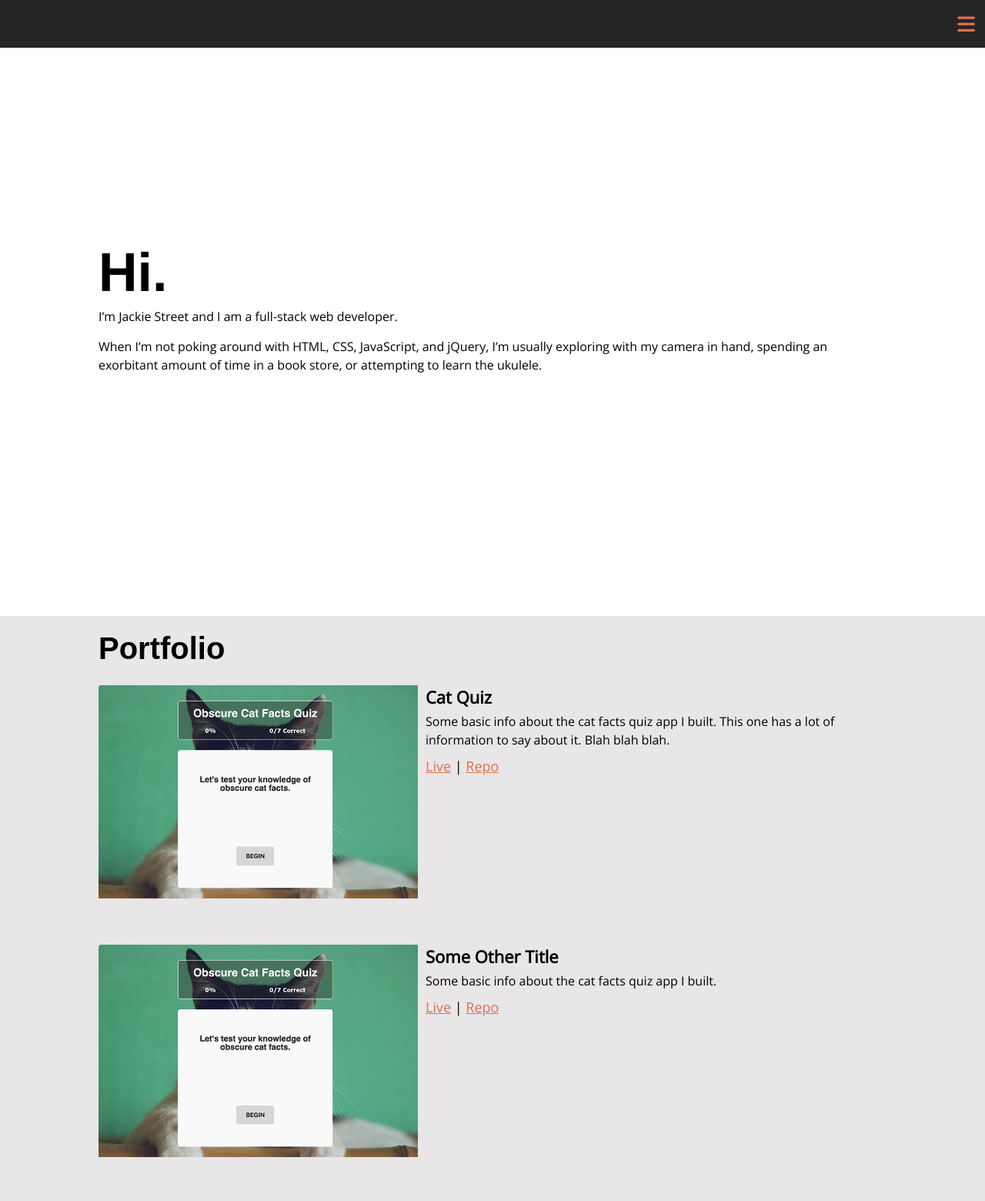
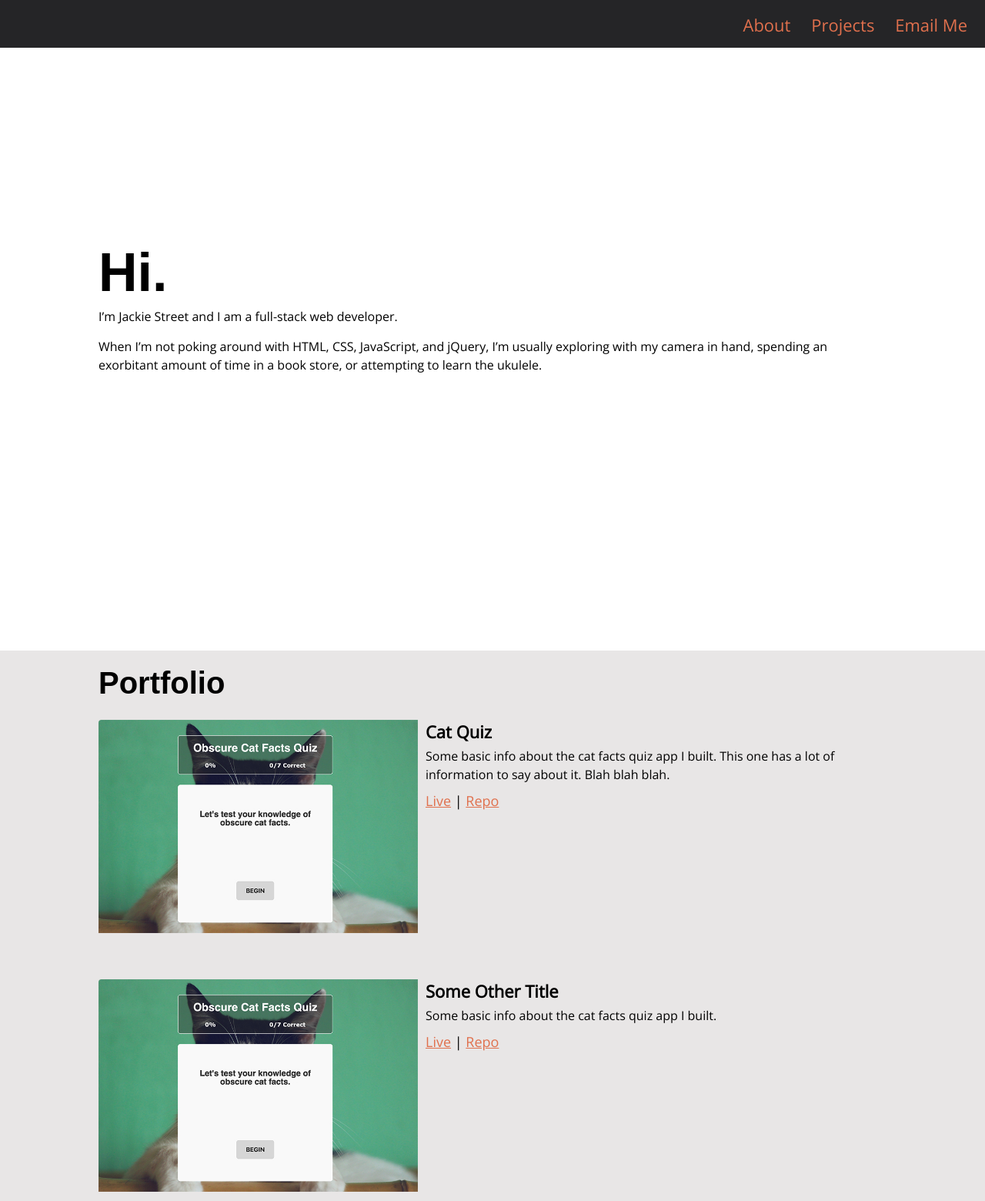
Before and after one commit to jcstreet/portfolio, a plain HTML site: page index.html in a window 1280 px wide. Shown: the top 1560 px of the page at 77% size. Drawn offline with nearby package versions, Linux system fonts and the light colour scheme; a web font is replaced by a local one.

Commit message:
finished navigation bar

```diff
--- a/index.html
+++ b/index.html
@@ -11,27 +11,23 @@
 </head>
 <body>
     <header>
-        <nav id="main-menu" class="main-menu" aria-label="Main menu">
-            <a href="#main-menu" id="main-menu-toggle" class="menu-toggle" aria-label="Open main menu">
-                <span class="sr-only">Open main menu</span>
-                <span class="fa fa-bars"></span>
-            </a>
+        <nav class="main-menu">
             <ul>
-                <li><a href="link">About</a></li>
-                <li><a href="link">Projects</a></li>
-                <li><a href="link">Email Me</a></li>
+                <li><a href="#about">About</a></li>
+                <li><a href="#projects">Projects</a></li>
+                <li><a href="mailto:jackiecstreet@gmail.com">Email Me</a></li>
             </ul>
         </nav>
     </header>
     <main>
-        <section class="about">
+        <section id="about" class="about">
             <h1>Hi.</h1>
             <p>I’m Jackie Street and I am a full-stack web developer.</p>
             <p>When I’m not poking around with HTML, CSS, JavaScript, and jQuery, I’m
                 usually exploring with my camera in hand, spending an exorbitant amount of time
                 in a book store, or attempting to learn the ukulele.</p>
         </section>
-        <section class="projects">
+        <section id="projects" class="projects">
             <h2>Portfolio</h2>
             <div class="p-item">
                 <img src="images/cat-quiz-preview.jpg" alt="Obscure Cat Facts Begin Quiz screen">
@@ -39,9 +35,9 @@
                 <p>Some basic info about the cat facts quiz app I built. This one has a lot of
                     information to say about it. Blah blah blah.</p>
                 <ul>
-                    <li><a href="some link">Live</a></li>
+                    <li><a href="https://jcstreet.github.io/Quiz-App/index.html" target="_blank">Live</a></li>
                     <li> | </li>
-                    <li><a href="some link">Repo</a></li>
+                    <li><a href="https://github.com/jcstreet/Quiz-App" target="_blank">Repo</a></li>
                 </ul>
             </div>
             <div class="p-item">
@@ -67,13 +63,13 @@
         </section>
     </main>
     <footer>
-        <p>my-email@email.com</p>
+        <p><a href="mailto:jackiecstreet@gmail.com" class="f-email">jackiecstreet@gmail.com</a></p>
         <ul>
-            <li><a href="some link">Twitter</a></li>
+            <li><a href="https://github.com/jcstreet" target="_blank">GitHub</a></li>
             <li>|</li>
-            <li><a href="some link">LinkdIn</a></li>
+            <li><a href="https://www.linkedin.com/in/jackie-street-aa3a103a/" target="_blank">LinkedIn</a></li>
             <li>|</li>
-            <li><a href="some link">GitHub</a></li>
+            <li><a href="https://twitter.com/jcstreetphoto" target="_blank">Twitter</a></li>
         </ul>
     </footer>
 </body>
--- a/main.css
+++ b/main.css
@@ -26,18 +26,15 @@ nav {
 }
 
 .about {
-    padding-left: 10%;
-    padding-right: 10%;
-    padding-top: 20%;
+    padding: 30% 10% 0px;
     height: 100vh;
 }
 
 .projects {
     background-color: rgb(232, 230, 230);
-    padding-left: 10%;
-    padding-right: 10%;
+    padding: 0px 10%;
     width: 100vw;
-    margin: auto;
+    margin-top: 45px;
 }
 
 footer {
@@ -66,6 +63,20 @@ ul {
 
 li {
     display: inline;
+}
+
+.main-menu a {
+    font-size: 18px;
+    color: rgb(224, 112, 77);
+    text-decoration: none;
+}
+
+.main-menu li {
+    padding: 10px;
+}
+
+.main-menu ul {
+    text-align: right;
 }
 
 .about h1 {
@@ -103,17 +114,26 @@ li {
     height: auto;
 }
 
-nav ul {
-    display: none;
+.f-email {
+    color: rgb(224, 112, 77);
 }
+
 
 footer a {
     color: rgb(232, 230, 230);
+    text-decoration: none;
 }
+
+
+
 
 @media screen and (min-width: 700px) {
     nav {
         padding: 13px;
+    }
+
+    .about {
+        padding: 20% 10%;
     }
 
     .projects {
@@ -143,4 +163,8 @@ footer a {
         text-align: left;
     }
 
+    .main-menu a {
+        font-size: 22px;
+    }
+
   }
```
